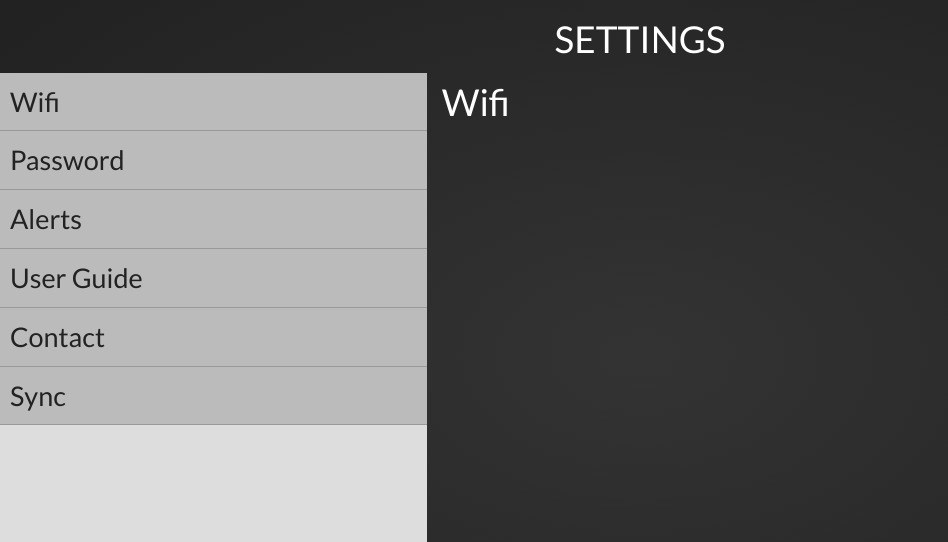
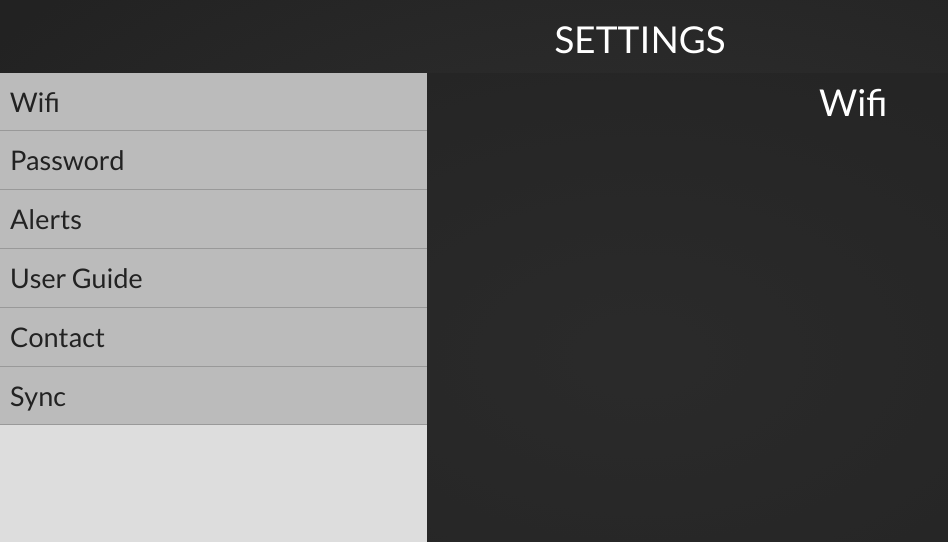
Before and after one commit to mwalcher/SmartFridge, a CodeIgniter app: page /SmartFridge/index.php/Settings in a window 1280 px wide. Shown: the part 44-586 px from the top of the page, without its empty margins (0-948 px from the left). Run offline with CodeIgniter, Linux system fonts and the light colour scheme.

Commit message:
updated subsection

```diff
--- a/application/views/Settings/settingsWifi.php
+++ b/application/views/Settings/settingsWifi.php
@@ -1,4 +1,4 @@
-<div class="small-8 columns">
-	<h2>Wifi</h2>
+<div class="small-8 columns subSection">
+	<h2 class="text-center">Wifi</h2>
 </div>
 </section>
--- a/css/main.css
+++ b/css/main.css
@@ -26,12 +26,19 @@ h2, h3{
 	text-transform: uppercase;
 }
 
-.subNav {
-	background-color: #ddd;
+.subNav, .subSection {
 	padding: 0;
 	height: 470px;
 	margin-bottom: 10px;
 	overflow: scroll;
+}
+
+.subNav {
+	background-color: #ddd;
+}
+
+.subSection {
+	background-color: rgba(35,35,35,0.5);
 }
 
 .subNav h3 {
--- a/js/main.js
+++ b/js/main.js
@@ -84,6 +84,7 @@
 			if(c){
 				cTemp = curTemp.innerHTML.substring(0, curTemp.innerHTML.length - 2);
 				fTemp = (cTemp * 1.8) + 32;
+				fTemp = fTemp.toFixed(1);
 				curTemp.innerHTML = fTemp + "&deg;F";
 				c = false;
 			}else{
```
